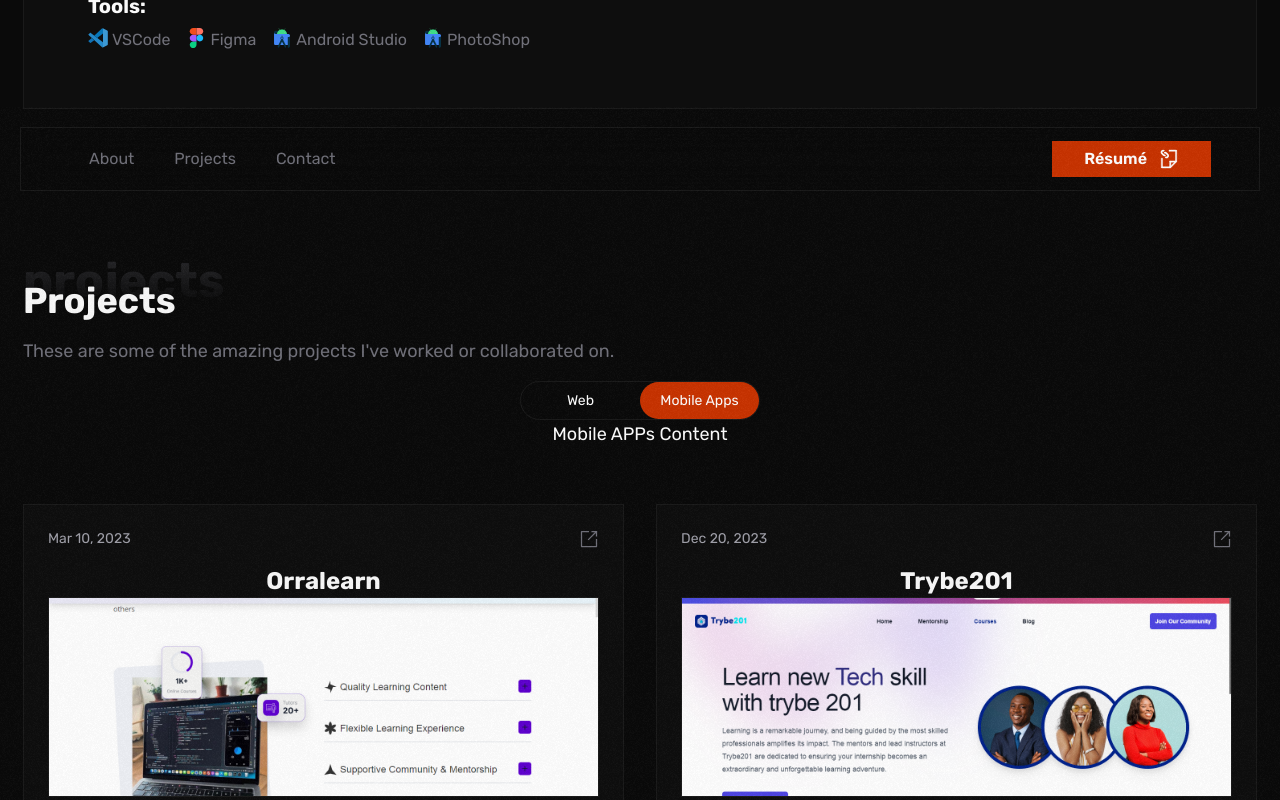
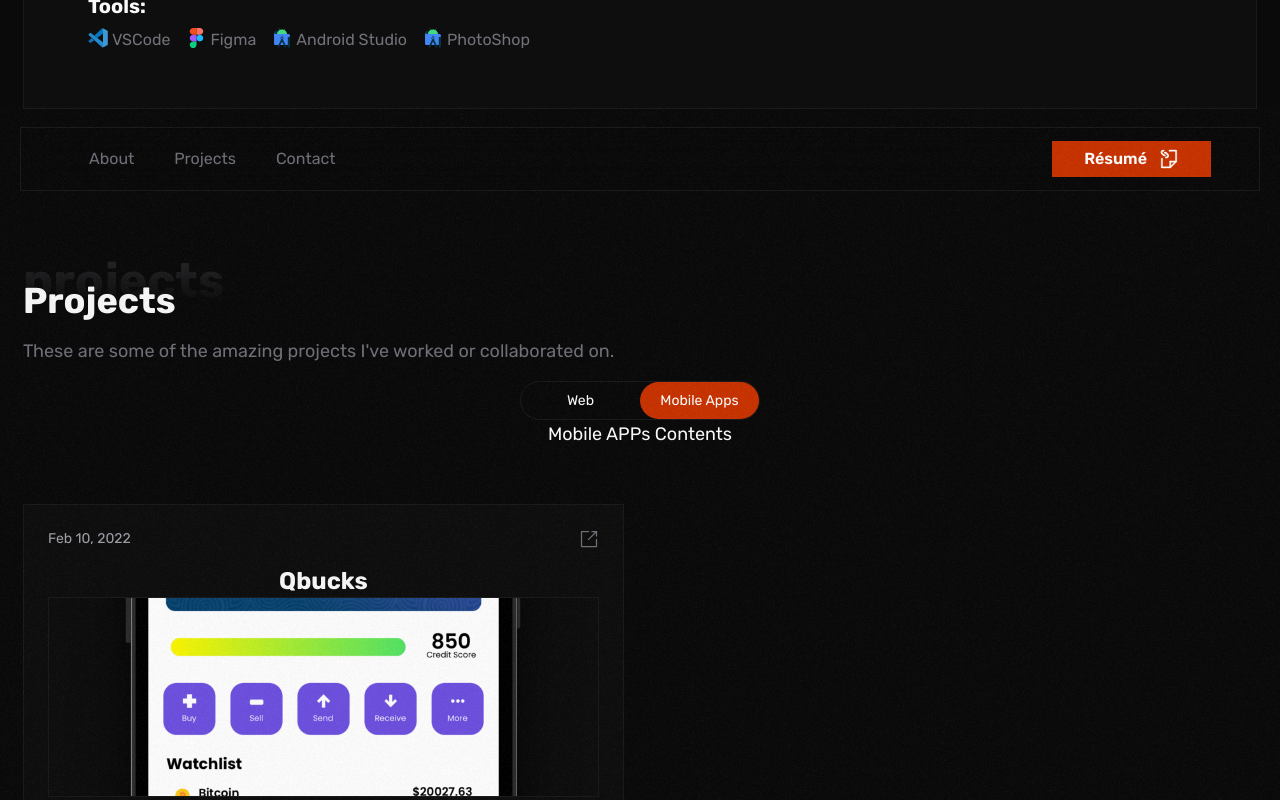
Before and after one commit to abed-obaah/abed-portfolio, a React (Vite) app: page / in a window 1280 px wide. Both pictures are taken after a click on the button "Mobile Apps". Shown: the part 982-1782 px from the top of the page. Built offline with nearby package versions, Linux system fonts and the light colour scheme.

Commit message:
newchanges

```diff
--- /dev/null
+++ b/src/components/mobile.jsx
@@ -0,0 +1,88 @@
+import { useState, useEffect } from 'react';
+import { FigmaOutlinedIcon, GithubIcon, LinkSquareIcon } from "@/assets/icons";
+
+const MobileCard = ({ mobile }) => {
+  const [cardHeight, setCardHeight] = useState('auto');
+
+  useEffect(() => {
+    const adjustCardHeight = () => {
+      const maxHeight = Math.max(
+        document.getElementById('card-content').scrollHeight,
+        document.getElementById('card-content').clientHeight
+      );
+      setCardHeight(`${maxHeight * 1.5}px`);
+    };
+
+    adjustCardHeight();
+    window.addEventListener('resize', adjustCardHeight);
+    return () => {
+      window.removeEventListener('resize', adjustCardHeight);
+    };
+  }, []);
+
+  return (
+    <a href={mobile.live || mobile.code} target="_blank" rel="noopener noreferrer" className="card-link">
+      <div className="bg-card flex flex-col gap-4 p-3 md:p-6 border" style={{ height: cardHeight }}>
+        <div className="flex justify-between items-center">
+          <span className="text-zinc-400 text-sm">{mobile.date}</span>
+          <div className="flex gap-4 items-center">
+            {mobile.code ? (
+              <a href={mobile.code} className="text-zinc-500 transition duration-300 hover:text-orange-strong" target="_blank">
+                <GithubIcon width={20} height={20} />
+              </a>
+            ) : null}
+            {mobile.live ? (
+              <a href={mobile.live} className="text-zinc-500 transition duration-300 hover:text-orange-strong" target="_blank">
+                <LinkSquareIcon width={20} height={20} />
+              </a>
+            ) : null}
+          </div>
+        </div>
+        <div id="card-content">
+          <h3 className="text-zinc-50 font-bold text-xl sm:text-2xl">{mobile.name}</h3>
+          {mobile.image ? (
+            <div className="image-container">
+              <img src={mobile.image} alt="" className="w-full h-full object-cover border" />
+            </div>
+          ) : null}
+          <p className="text-zinc-500 text-sm sm:text-base text-justify mt-4">{mobile.desc}</p>
+          <div className="flex flex-wrap gap-x-2 gap-y-1">
+            <span className="text-zinc-50 font-semibold text-sm sm:text-base">Stack/Tools:</span>
+            {mobile.stacks.map((stack, idx) => (
+              <span key={idx} className="text-zinc-500 text-sm sm:text-base">
+                {`${stack}${idx !== mobile.stacks.length - 1 ? ", " : "."}`}
+              </span>
+            ))}
+          </div>
+        </div>
+        <style jsx>{`
+          .card-link {
+            transition: box-shadow 0.3s ease-in-out; /* Smooth transition for the effect */
+            display: block; /* Ensures the link takes up the entire space of the parent */
+          }
+
+          .bg-card {
+            box-shadow: 0 0 0 transparent; /* Initial shadow */
+          }
+
+          .card-link:hover .bg-card {
+            box-shadow: 0 0 2px rgba(255, 255, 255, 0.7); /* Shadow effect on hover */
+          }
+
+          .image-container {
+            height: 200px; /* Adjust the height based on your design */
+            overflow: hidden; /* Hides any image overflow */
+          }
+
+          .image-container img {
+            width: 100%; /* Ensures the image takes up the full width of its container */
+            height: 100%; /* Ensures the image takes up the full height of its container */
+            object-fit: cover; /* Maintains aspect ratio and covers the entire container */
+          }
+        `}</style>
+      </div>
+    </a>
+  );
+};
+
+export default MobileCard;
--- a/src/pages/index.tsx
+++ b/src/pages/index.tsx
@@ -1,7 +1,8 @@
 import Title from "@/components/title";
 import React,{ useState } from "react";
-import { PROJECTS, SOCIAL_LINKS, TECH_STACKS_TOOLS } from "./constant";
+import { PROJECTS, SOCIAL_LINKS, TECH_STACKS_TOOLS,Mobile_APP } from "./constant";
 import ProjectCard from "../components/project";
+import MobileCard from "../components/mobile";
 import CustomButton from "@/components/button";
 import CustomLink from "@/components/link";
 
@@ -155,7 +156,8 @@
       {activeContent === 'web' ? (
         <><p className="text-lg">
               Web Content
-            </p><div className="grid grid-cols-1 md:grid-cols-2 gap-8 mt-14">
+            </p>
+            <div className="grid grid-cols-1 md:grid-cols-2 gap-8 mt-14">
                 <div className="flex flex-col gap-8">
                   {PROJECTS.filter((_, idx) => idx % 2 === 0).map((project, idx) => (
                     <ProjectCard key={idx} project={project} />
@@ -166,25 +168,26 @@
                     <ProjectCard key={idx} project={project} />
                   ))}
                 </div>
-              </div></>
+              </div>
+              </>
       ) : (
         <>
             <p className="text-lg">
-                Mobile APPs Content
+                Mobile APPs Contents
               </p>
               <div className="grid grid-cols-1 md:grid-cols-2 gap-8 mt-14">
-
                 <div className="flex flex-col gap-8">
-                    {PROJECTS.filter((_, idx) => idx % 2 === 0).map((project, idx) => (
-                      <ProjectCard key={idx} project={project} />
+                  {Mobile_APP.filter((_, idx) => idx % 2 === 0).map((mobile, idx) => (
+                    <MobileCard key={idx} mobile={mobile} />
                   ))}
                 </div>
                 <div className="flex flex-col gap-8">
-                    {PROJECTS.filter((_, idx) => idx % 2 !== 0).map((project, idx) => (
-                      <ProjectCard key={idx} project={project} />
+                  {Mobile_APP.filter((_, idx) => idx % 2 !== 0).map((mobile, idx) => (
+                    <MobileCard key={idx} mobile={mobile} />
                   ))}
                 </div>
-                </div></>
+              </div>
+          </>
         )
       }
       <style>
```
Lines whose indentation alone changed are shown as unchanged.
